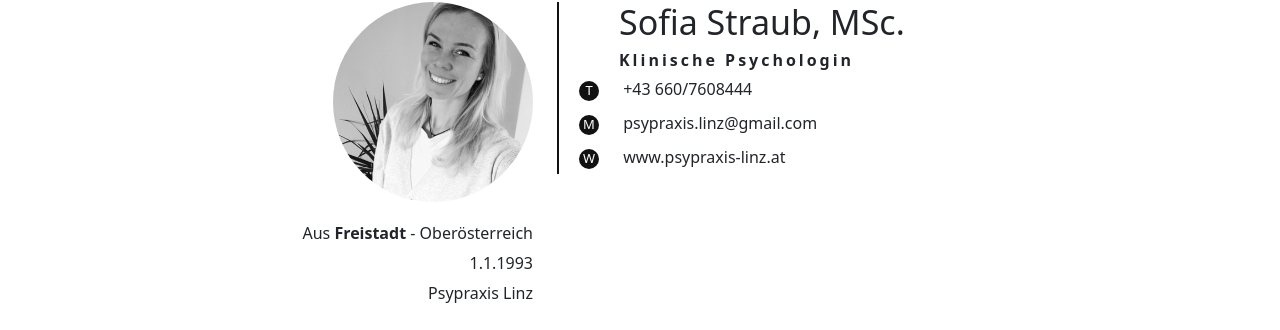
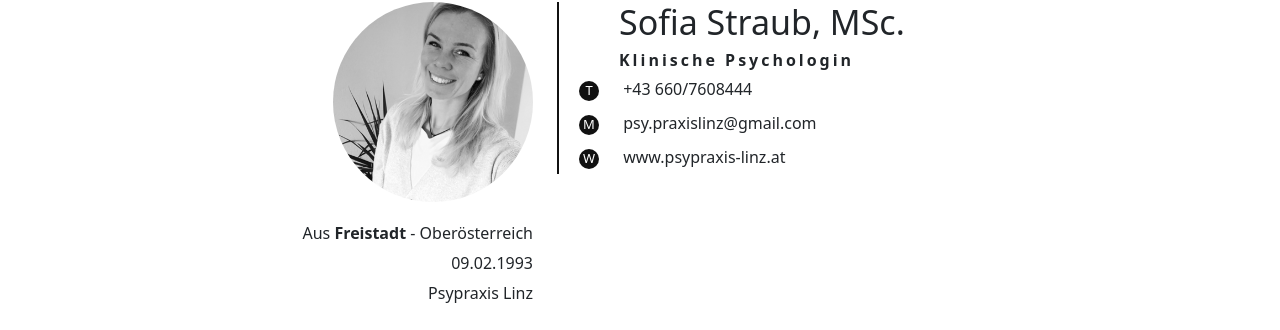
Before and after one commit to psypraxisstraub/psypraxisstraub.github.io, a Jekyll site: the page built from index.markdown, in a window 1280 px wide and 900 px high, scrolled down 1561 px. Shown: the part 148-478 px from the top of the window. Built offline with Jekyll 4.4.1, drawn with Linux system fonts in a browser that asks for light colours; some web fonts are replaced; some of the changed text lies outside the part shown.

Commit message:
Updated dob and email

```diff
--- a/_includes/contact.html
+++ b/_includes/contact.html
@@ -22,7 +22,7 @@
                         <td><b>Telefon: </b>+43 660 / 7608444</td>
                      </tr>
                      <tr>
-                        <td><b>Mail: </b><a href="mailto:psypraxis.linz@gmail.com">psypraxis.linz@gmail.com</td>
+                        <td><b>Mail: </b><a href="mailto:psy.praxislinz@gmail.com">psy.praxislinz@gmail.com</td>
                      </tr>
                   </tbody>
                </table>
--- a/_includes/cv.html
+++ b/_includes/cv.html
@@ -11,7 +11,7 @@
             <div class="info">
                <ul>
                   <li>Aus <b>Freistadt</b> - Oberösterreich</li>
-                  <li>1.1.1993</li>
+                  <li>09.02.1993</li>
                   <li>Psypraxis Linz</li>
                </ul>
             </div>
@@ -27,7 +27,7 @@
                      <span>T</span> +43 660/7608444
                   </li>
                   <li>
-                     <span>M</span> psypraxis.linz@gmail.com
+                     <span>M</span> psy.praxislinz@gmail.com
                   </li>
                   <li>
                      <span>W</span> www.psypraxis-linz.at
```
